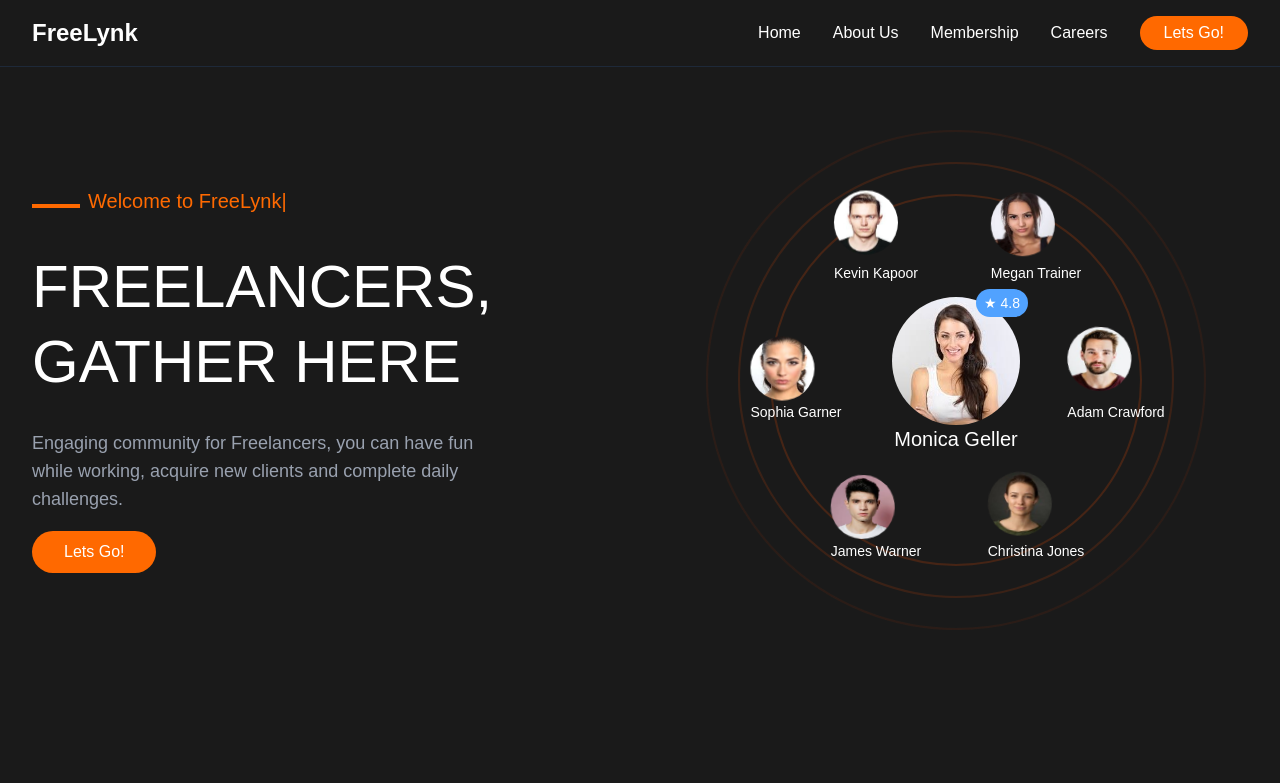
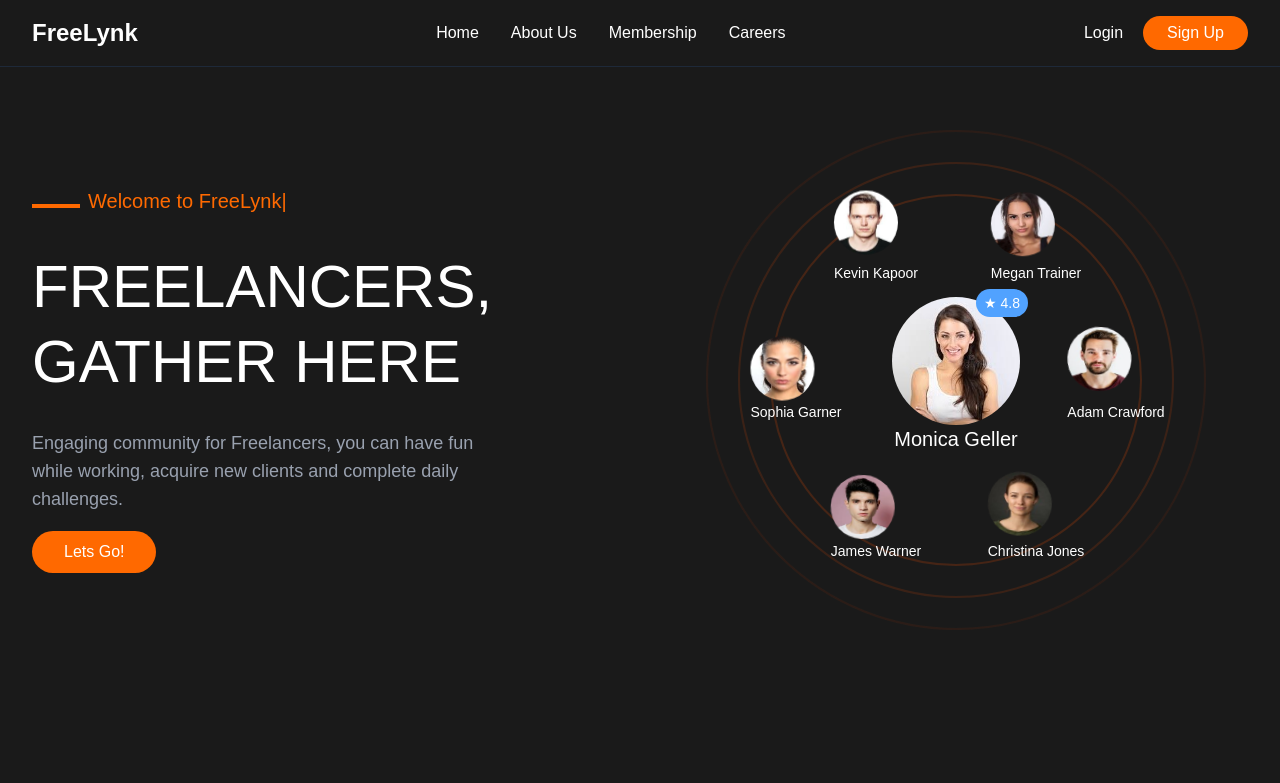
Before and after one commit to ris-jeewa/FreeLynk-frontend, a React (Vite) app: page / in a window 1280 px wide. Shown: the top 783 px of the page. Built offline with nearby package versions, Linux system fonts and the light colour scheme.

Commit message:
added sign up and login and setcu authentication

```diff
--- a/src/components/Navbar.jsx
+++ b/src/components/Navbar.jsx
@@ -1,23 +1,128 @@
-import React from "react";
+import React, { useState } from "react";
 import { Link } from "react-router-dom";
+import { useAuth0 } from "@auth0/auth0-react";
+import { IoIosArrowDown } from "react-icons/io";
 
 export const Navbar = () => {
+  const { isAuthenticated, loginWithRedirect, logout, user } = useAuth0();
+  const [isProfileMenuOpen, setIsProfileMenuOpen] = useState(false);
+
+  const handleLogout = () => {
+    logout({ returnTo: window.location.origin });
+  };
+
+  const handleLogin = () => {
+    loginWithRedirect({
+      authorizationParams: {
+        screen_hint: 'signin',
+      }
+    });
+  };
+
+  const handleSignUp = () => {
+    loginWithRedirect({
+      authorizationParams: {
+        screen_hint: 'signup',
+      },
+      initialScreen: 'signUp'
+    });
+  };
+
   return (
     <header className="fixed w-full z-10 bg-[#1A1A1A] border-b border-gray-800">
       <div className="max-w-7xl mx-auto px-8 py-4">
         <nav className="flex justify-between items-center">
-            <Link to="/" className="text-2xl font-bold text-white transition-colors">
+          <Link
+            to="/"
+            className="text-2xl font-bold text-white transition-colors"
+          >
             FreeLynk
           </Link>
           <div className="flex items-center space-x-8">
-              <Link to="/" className="text-white hover:text-orange-500 transition-colors">Home</Link>
-              <Link to="/about" className="text-white hover:text-orange-500 transition-colors">About Us</Link>
-              <Link to="/membership" className="text-white hover:text-orange-500 transition-colors">Membership</Link>
-              <Link to="/careers" className="text-white hover:text-orange-500 transition-colors">Careers</Link>
-              <Link to="/login" className="bg-orange-500 text-white px-6 py-2 rounded-full hover:bg-orange-600 transition-colors">
-                Lets Go!
+            <Link
+              to="/"
+              className="text-white hover:text-orange-500 transition-colors"
+            >
+              Home
+            </Link>
+            <Link
+              to="/about"
+              className="text-white hover:text-orange-500 transition-colors"
+            >
+              About Us
+            </Link>
+            <Link
+              to="/membership"
+              className="text-white hover:text-orange-500 transition-colors"
+            >
+              Membership
+            </Link>
+            <Link
+              to="/careers"
+              className="text-white hover:text-orange-500 transition-colors"
+            >
+              Careers
             </Link>
           </div>
+          {!isAuthenticated ? (
+            <div className="flex items-center gap-5">
+              <button
+                onClick={handleLogin}
+                className="text-white hover:text-orange-500 transition-colors cursor-pointer"
+              >
+                Login
+              </button>
+              <button
+                onClick={handleSignUp}
+                className="bg-orange-500 text-white px-6 py-2 rounded-full hover:bg-orange-600 transition-colors cursor-pointer"
+              >
+                Sign Up
+              </button>
+            </div>
+          ) : (
+            <div className="relative">
+              <div className="flex items-center gap-2">
+                  <img
+                    src={user?.picture}
+                    alt="Profile"
+                    className="w-10 h-10 rounded-full border-2 border-orange-500"
+                  />
+                <IoIosArrowDown
+                  className="text-white hover:text-orange-500 transition-colors cursor-pointer"
+                  onClick={() => setIsProfileMenuOpen(!isProfileMenuOpen)}
+                />
+              </div>
+
+              {isProfileMenuOpen && (
+                <div className="absolute right-0 mt-2 w-48 bg-[#2A2A2A] rounded-lg shadow-lg py-2">
+                  <div className="px-4 py-2 border-b border-gray-700">
+                    <p className="text-white font-semibold">{user?.name}</p>
+                    <p className="text-sm text-gray-400">{user?.email}</p>
+                  </div>
+                  <Link
+                    to="/profile"
+                    className="block px-4 py-2 text-white hover:bg-[#3A3A3A] transition-colors"
+                    onClick={() => setIsProfileMenuOpen(false)}
+                  >
+                    My Profile
+                  </Link>
+                  <Link
+                    to="/settings"
+                    className="block px-4 py-2 text-white hover:bg-[#3A3A3A] transition-colors"
+                    onClick={() => setIsProfileMenuOpen(false)}
+                  >
+                    Settings
+                  </Link>
+                  <button
+                    onClick={handleLogout}
+                    className="w-full text-left px-4 py-2 text-red-500 hover:bg-[#3A3A3A] transition-colors"
+                  >
+                    Logout
+                  </button>
+                </div>
+              )}
+            </div>
+          )}
         </nav>
       </div>
     </header>
```
Lines whose indentation alone changed are shown as unchanged.
